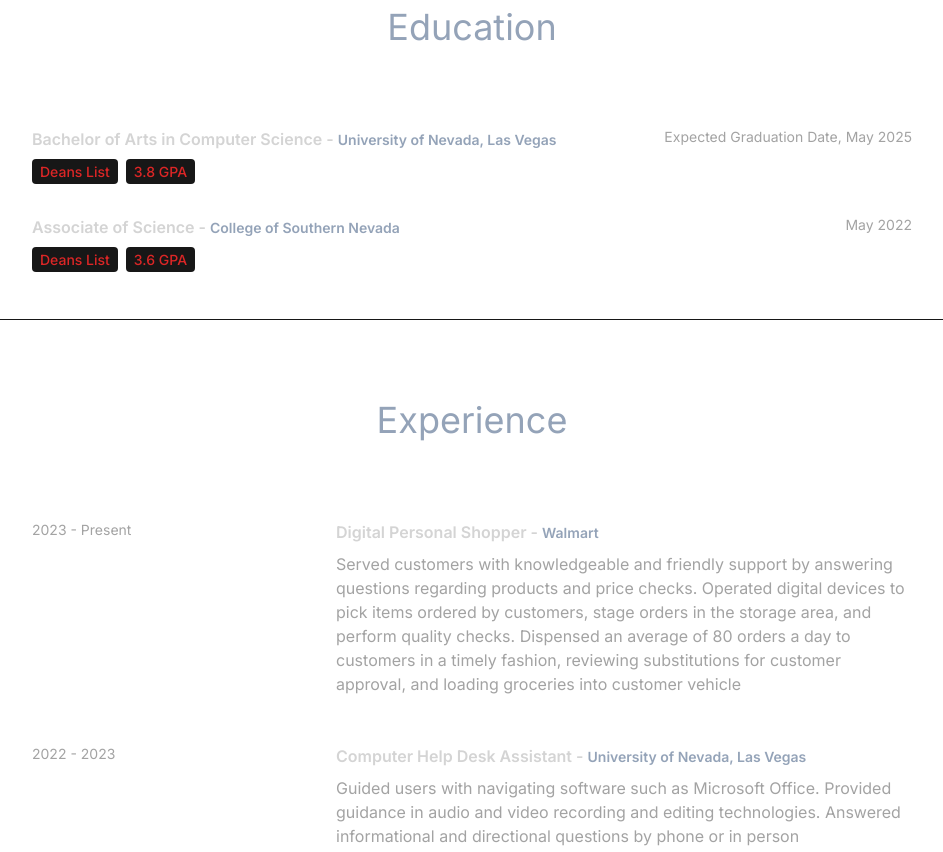
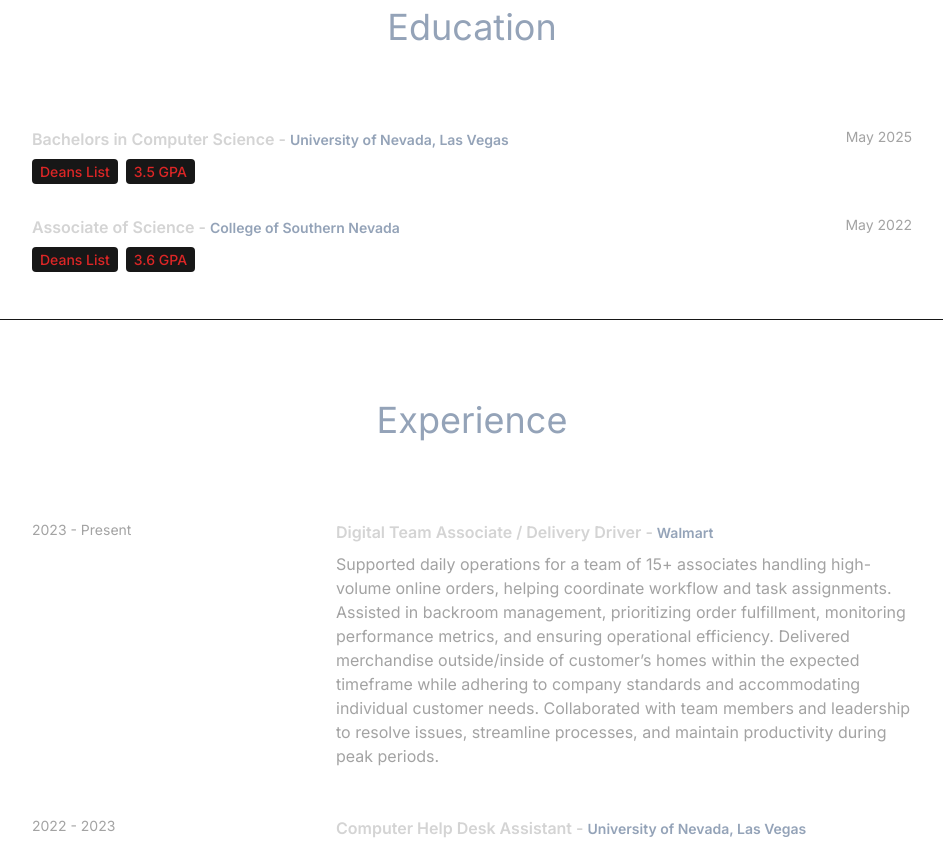
Before and after one commit to rac531/react-portfolio-ricardo, a React (Vite) app: page / in a window 1280 px wide. Shown: the part 1940-2792 px from the top of the page, without its empty margins (168-1111 px from the left). Built offline with nearby package versions, Linux system fonts and the light colour scheme.

Commit message:
updated info in index

```diff
--- a/src/components/Hero.jsx
+++ b/src/components/Hero.jsx
@@ -33,7 +33,7 @@ const Hero = () => {
               className="bg-gradient-to-r from-red-700 via-slate-500
                 to-red-900 bg-clip-text text-4xl tracking-tight text-transparent"
             >
-              Full-Time Student
+              Recent Graduate
             </motion.span>
             <motion.p
             variants={container(1)}
--- a/src/constants/index.js
+++ b/src/constants/index.js
@@ -1,7 +1,9 @@
-import project1 from "../assets/projects/project-1.jpeg";
+import project6 from "../assets/projects/project-6.jpeg";
 import project3 from "../assets/projects/project-3.jpg";
 import project4 from "../assets/projects/project-4.jpg";
 import project5 from "../assets/projects/project-5.jpeg";
+import project7 from "../assets/projects/project-7.jpeg";
+
 
 export const HERO_CONTENT = `I am a full time computer science student with a passion for machine
  learning and fullstack software development. In my 3 years of education and hands-on
@@ -20,55 +22,67 @@ I thrive in collaborative environments and enjoy solving complex issues to deliv
 export const EXPERIENCES = [
   {
     year: "2023 - Present",
-    role: "Digital Personal Shopper",
+    role: "Digital Team Associate / Delivery Driver",
     company: "Walmart",
-    description: `Served customers with knowledgeable and friendly support by answering questions regarding products and price checks.
-    Operated digital devices to pick items ordered by customers, stage orders in the storage area, and perform quality checks.
-    Dispensed an average of 80 orders a day to customers in a timely fashion, reviewing substitutions for customer approval, and loading groceries into customer vehicle
-    `,
+    description: `Supported daily operations for a team of 15+ associates handling high-volume online orders, helping coordinate workflow and task assignments. Assisted in backroom management, prioritizing order fulfillment, monitoring performance metrics, and ensuring operational efficiency. Delivered merchandise outside/inside of customer’s homes within the expected timeframe while adhering to company standards and
+    accommodating individual customer needs. Collaborated with team members and leadership to resolve issues, streamline processes, and maintain productivity during peak periods.`,
   },
   {
     year: "2022 - 2023",
     role: "Computer Help Desk Assistant",
     company: "University of Nevada, Las Vegas",
-    description: `Guided users with navigating software such as Microsoft Office.
-    Provided guidance in audio and video recording and editing technologies.
-    Answered informational and directional questions by phone or in person`,
+    description: `Provided Tier 1 technical support to students, faculty, and staff by diagnosing and troubleshooting Windows/Mac OS, printers, and personal
+mobile devices in both onsite and remote environments. Supported users with audio/video recording and editing tools by diagnosing technical issues and improving functionality for academic and
+media projects. Maintained a high level of customer service by translating technical concepts into clear, user-friendly guidance in a fast-paced campus
+environment.`,
   },
   {
     year: "2021 - 2022",
     role: "Office of Technology Services Assistant",
     company: "College of Southern Nevada",
-    description: `Software and hardware maintenance of computer equipment.
-    Communicated with other colleagues to identify and resolve technical problems as well as set up technology needs at events throughout all CSN campuses.
-    Responded to an average of 15 help tickets relating to issues with campus software or hardware.
-    `,
-  }
+    description: `Performed hardware and software maintenance on campus computer systems, ensuring reliable operation across multiple locations. Collaborated with IT staff to troubleshoot and resolve technical problems, reducing downtime for students and faculty. Supported setup and configuration of technology for campus events, including A V equipment and network connectivity. Assisted with system diagnostics, equipment deployment, and technical issue resolution across multiple campuses.`,
+  },
 ];
 export const EDUCATION = [
   {
-    year: "Expected Graduation Date, May 2025",
-    degree: "Bachelor of Arts in Computer Science",
+    year: "May 2025",
+    degree: "Bachelors in Computer Science",
     school: "University of Nevada, Las Vegas",
-    description: `Led a team in developing and maintaining web applications using JavaScript, React.js, and Node.js. Implemented RESTful APIs and integrated with MongoDB databases. Collaborated with stakeholders to define project requirements and timelines.`,
-    highlights: ["Deans List", "3.8 GPA"],
+    //description:
+    highlights: ["Deans List", "3.5 GPA"],
   },
   {
     year: "May 2022",
     degree: "Associate of Science",
     school: "College of Southern Nevada",
-    description: `Designed and developed user interfaces for web applications using Next.js and React. Worked closely with backend developers to integrate frontend components with Node.js APIs. Implemented responsive designs and optimized frontend performance.`,
+    //description:
     highlights: ["Deans List", "3.6 GPA"],
-  }
+  },
 ];
 export const PROJECTS = [
+  // {
+  //   title: "Portfolio Website",
+  //   link: "#",
+  //   image: project3,
+  //   description:
+  //     "This is a website that acts as my portfolio. It contains my information, social media links, transcript downloads, and a link to send me an email. The website was constructed using the React library in JavaScript. Each element of the website was deconstructed in separate files to allow different functions and animations throughout the webpage. Each element has its own Javascript file and CSS file for formatting. The result is a multifunctional webpage that works across desktops and different mobile devices. It has many elements like images, external links and animations",
+  //   technologies: ["HTML", "CSS", "React", "Bootstrap"],
+  // },
   {
-    title: "Portfolio Website",
+    title: "Expense Tracker",
     link: "#",
-    image: project3,
+    image: project4,
     description:
-      "This is a website that acts as my portfolio. It contains my information, social media links, transcript downloads, and a link to send me an email. The website was constructed using the React library in JavaScript. Each element of the website was deconstructed in separate files to allow different functions and animations throughout the webpage. Each element has its own Javascript file and CSS file for formatting. The result is a multifunctional webpage that works across desktops and different mobile devices. It has many elements like images, external links and animations",
-    technologies: ["HTML", "CSS", "React", "Bootstrap"],
+      "A multi-page website where a user can register and log into their account to upload and keep track of their expenses. Built using Python and Flask. Utilized Bootstrap for the frontend and PostgreSQL on AWS RDS for the database. Containerized the application using Docker and deployed it on AWS ECS.",
+    technologies: ["Python", "Flask", "Bootstrap", "Docker", "AWS"],
+  },
+  {
+    title: "Image Text Translator",
+    link: "https://image-text-translator-eight.vercel.app",
+    image: project6,
+    description:
+      "This is a website where a user uploads an image and selects a language. Using Microsoft Azure's OCR, any text detected in the image is extracted and using pythons translate library, the text is translated into the language specified by the user.",
+    technologies: ["Python", "React", "Azure", "Render", "Vercel", "Flask"],
   },
   {
     title: "Handwritten Digit Identifier",
@@ -79,13 +93,21 @@ export const PROJECTS = [
     technologies: ["Python", "Tensorflow", "Matplotlib", "NumPy"],
   },
   {
-    title: "MeFest",
-    link: "https://youtu.be/Eowd6ewhyyI",
-    image: project1,
+    title: "IoT Sensor Data Anomaly Detector",
+    link: "#",
+    image: project7,
     description:
-      "A website that redirects the user to the spotify website and prompts them to log into their account. It then redirects them back to the website where they will find an image displaying their top 40 artists in the form of a festival lineup. Utilized a Python file to navigate Spotify’s API and get the data it needs. Used the Flask library to create the webpage and HTML files to increase the App’s efficiency. Utilized the Pillow python library to create the image",
-    technologies: ["Python", "HTML", "Flask", "Pillow"],
+      "Built a data pipeline using Kafka that consists of a producer python file that generates IoT sensor data (temperature and humidity) and sends it to a kafka topic. A consumer python file then reads the data from Kafka, processes it and then uses a trained machine model to detect and flag anomalies in real-time.",
+    technologies: ["Python", "Kafka"],
   },
+  // {
+  //   title: "MeFest",
+  //   link: "https://youtu.be/Eowd6ewhyyI",
+  //   image: project1,
+  //   description:
+  //     "A website that redirects the user to the spotify website and prompts them to log into their account. It then redirects them back to the website where they will find an image displaying their top 40 artists in the form of a festival lineup. Utilized a Python file to navigate Spotify’s API and get the data it needs. Used the Flask library to create the webpage and HTML files to increase the App’s efficiency. Utilized the Pillow python library to create the image",
+  //   technologies: ["Python", "HTML", "Flask", "Pillow"],
+  // },
   {
     title: "Bank Database",
     link: "https://youtu.be/zIaoLRz4Rww",
```
Also changed, not shown: src/assets/projects/project-6.jpeg (added), src/assets/projects/project-7.jpeg (added).
